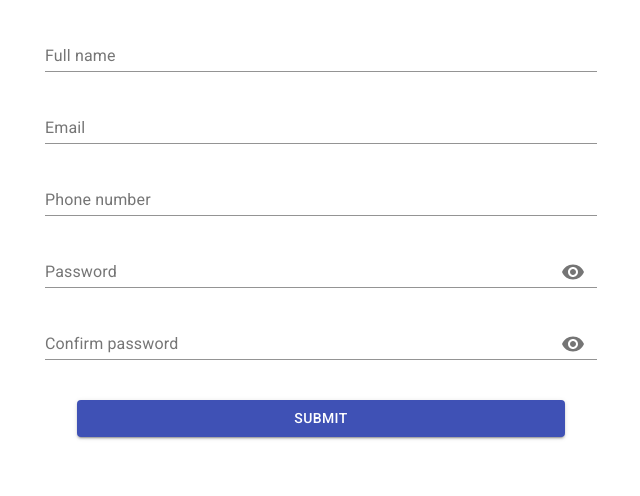
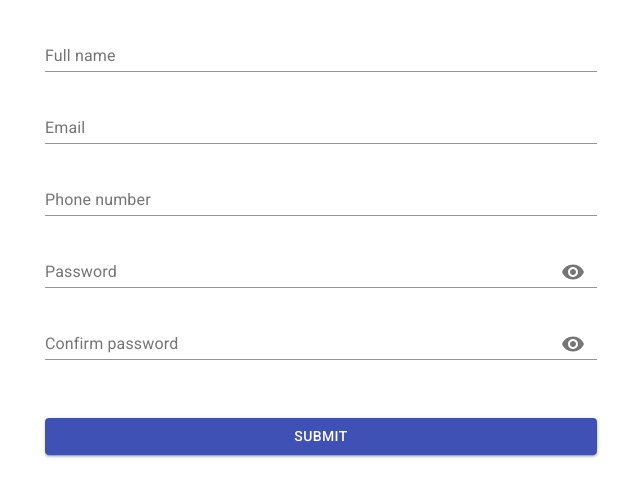
Before and after one commit to xmaten/shop, a Next.js app in the folder client/: page /register in a window 1280 px wide. Shown: the top 496 px of the page, without its empty margins (319-959 px from the left). Built offline with nearby package versions, Linux system fonts and the light colour scheme.

Commit message:
Fix styles of submit button on register page

```diff
--- a/client/pages/register.tsx
+++ b/client/pages/register.tsx
@@ -7,7 +7,6 @@ import IconButton from '@material-ui/core/IconButton'
 import FormControl from '@material-ui/core/FormControl'
 import InputLabel from '@material-ui/core/InputLabel'
 import Input from '@material-ui/core/Input'
-import Box from '@material-ui/core/Box'
 import { Visibility, VisibilityOff } from '@material-ui/icons'
 import { makeStyles } from '@material-ui/styles'
 import { useForm } from 'react-hook-form'
@@ -26,6 +25,7 @@ export type RegisterFormInputs = {
 const useSubmitButtonStyles = makeStyles({
   root: {
     width: '100%',
+    marginTop: '50px',
   },
 })
 
@@ -137,11 +137,9 @@ const Register = () => {
           />
         </FormControl>
 
-        <Box m={4}>
-          <Button variant="contained" color="primary" type="submit" className={classes.root}>
-            Submit
-          </Button>
-        </Box>
+        <Button variant="contained" color="primary" type="submit" className={classes.root} fullWidth>
+          Submit
+        </Button>
       </form>
     </Container>
   )
```
Also changed, not shown: 1 other file (tests, documents, lock files or other folders).
